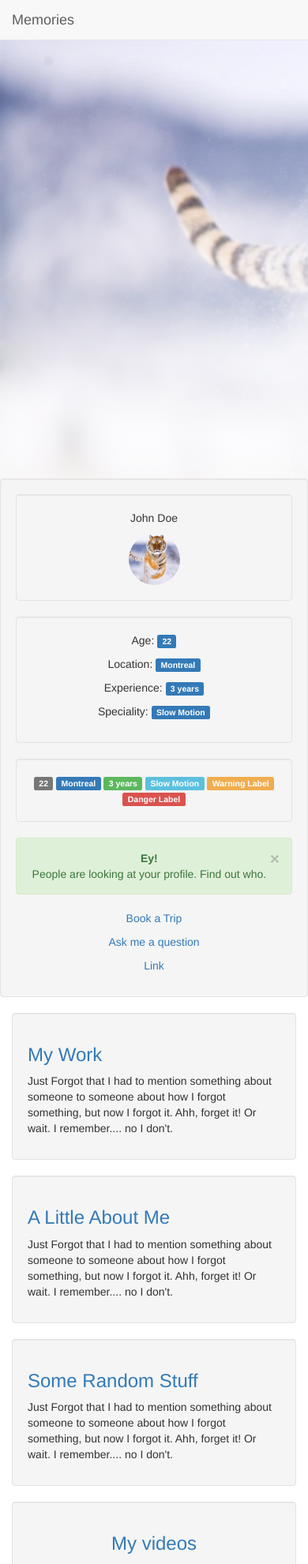
After one commit to francisbr/Memories, a PHP site: page /profile.php in a window 390 px wide; the page is wider, and only the part inside the window is pictured. The commit adds this page. Shown: the top 1981 px of that part at 79% size. Run offline with PHP 8.4, Linux system fonts and the light colour scheme; some libraries are stand-ins or nearby versions.

Commit message:
Page de profil
Premier jet de la page de profil

```diff
--- a/index.php
+++ b/index.php
@@ -60,6 +60,7 @@ video {
         <p>Try to scroll this section and look at the navigation bar while scrolling! Try to scroll this section and look at the navigation bar while scrolling!</p>
     </div>
 
+
 </body>
 
 <?php include "includes/footer.php"; ?>
--- /dev/null
+++ b/profile.php
@@ -0,0 +1,123 @@
+<?php include "includes/header.php"; ?>
+
+<style>
+.profile_pic {
+    width: 65px;
+    height: 65px;
+    background-size: cover;
+    background-repeat: no-repeat;
+    background-position: 50% 50%;
+    margin: 0 auto;
+}
+
+.bg-img {
+    height: 600px;
+    background-position: 50% 30%;
+    background: linear-gradient(transparent, #ffffff), url("tigre.jpg") ;
+    background-size: cover;
+    margin-bottom: -10%;
+}
+</style>
+
+<script>
+$(document).ready(function(){
+    $('[data-toggle="tooltip"]').tooltip();
+});
+</script>
+
+<div class="bg-img"></div>
+
+<div class="container text-center">
+    <div class="row">
+        <div class="col-sm-3 well">
+            <div class="well">
+                <p>John Doe</p>
+                <div class="profile_pic img-circle" style="background-image: url('tigre.jpg');"></div>
+            </div>
+            <div class="well">
+                <p>Age: <span class="label label-primary">22</span></p>
+                <p>Location: <span class="label label-primary">Montreal</span></p>
+                <p>Experience: <span class="label label-primary">3 years</span></p>
+                <p>Speciality: <span class="label label-primary">Slow Motion</span></p>
+
+            </div>
+            <!-- CHOOSE BETWEEN THOSE TWO (OVER & UNDER) -->
+            <div class="well">
+                <span class="label label-default" data-toggle="tooltip" title="Age">22</span>
+                <span class="label label-primary" data-toggle="tooltip" title="Location">Montreal</span>
+                <span class="label label-success" data-toggle="tooltip" title="Experience">3 years</span>
+                <span class="label label-info" data-toggle="tooltip" title="Speciality">Slow Motion</span>
+                <span class="label label-warning">Warning Label</span>
+                <span class="label label-danger">Danger Label</span>
+            </div>
+
+            <div class="alert alert-success fade in out">
+                <a href="#" class="close" data-dismiss="alert" aria-label="close">×</a>
+                <p><strong>Ey!</strong></p>
+                People are looking at your profile. Find out who.
+            </div>
+            <p><a href="#">Book a Trip</a></p>
+            <p><a href="#">Ask me a question</a></p>
+            <p><a href="#">Link</a></p>
+        </div>
+
+        <div class="col-sm-9 ">
+            <div class="row" style="text-align:left;">
+                <div class="col-sm-7">
+                    <div class="well" style="height: 100%">
+                        <h3 class="text-primary">My Work</h3>
+                        <p>Just Forgot that I had to mention something about someone to someone about how I forgot something, but now I forgot it. Ahh, forget it! Or wait. I remember.... no I don't.</p>
+                    </div>
+                </div>
+                <div class="col-sm-5">
+                    <div class="well">
+                        <h3 class="text-primary">A Little About Me</h3>
+                        <p>Just Forgot that I had to mention something about someone to someone about how I forgot something, but now I forgot it. Ahh, forget it! Or wait. I remember.... no I don't.</p>
+                    </div>
+                </div>
+            </div>
+            <div class="row" style="text-align: left;">
+                <div class="col-sm-12">
+                    <div class="well">
+                        <h3 class="text-primary">Some Random Stuff</h3>
+                        <p>Just Forgot that I had to mention something about someone to someone about how I forgot something, but now I forgot it. Ahh, forget it! Or wait. I remember.... no I don't.</p>
+                    </div>
+                </div>
+            </div>
+
+            <div class="row">
+                <div class="col-sm-12">
+                    <div class="well">
+                        <h3 class="text-primary">My videos</h3>
+
+                        <div class="row" style="margin-top: 30px;">
+                            <div class="col-sm-4">
+                                <video class="panel-body video" style="width: 100%; margin: -14.87px; margin-left: 50%; transform: translateX(-50%);" id="bgVideo" loop  muted="" onmouseover="this.play();" onmouseout="this.pause();">
+            						<source src="video1.mp4" type="video/mp4"></source>
+            					</video>
+                            </div>
+                            <div class="col-sm-4">
+                                <video class="panel-body video" style="width: 100%; margin: -14.87px; margin-left: 50%; transform: translateX(-50%);" id="bgVideo" loop  muted="" onmouseover="this.play();" onmouseout="this.pause();">
+            						<source src="video1.mp4" type="video/mp4"></source>
+            					</video>
+                            </div>
+                            <div class="col-sm-4">
+                                <video class="panel-body video" style="width: 100%; margin: -14.87px; margin-left: 50%; transform: translateX(-50%);" id="bgVideo" loop  muted="" onmouseover="this.play();" onmouseout="this.pause();">
+            						<source src="video1.mp4" type="video/mp4"></source>
+            					</video>
+                            </div>
+
+                        </div>
+                    </div>
+                </div>
+            </div>
+        </div>
+    </div>
+</div>
+
+
+
+
+
+
+<?php include "includes/footer.php"; ?>
--- a/search_videograph.php
+++ b/search_videograph.php
@@ -27,7 +27,7 @@
 
 	<div class="row">
 		<div class="col-sm-4">
-			<a href="#" style="color: #000000">
+			<a href="profile.php" style="color: #000000">
 				<div class="panel panel-primary" style="background-color: #000000">
 					<video class="panel-body video" style="width: 100%; margin: -14.87px; margin-left: 50%; transform: translateX(-50%);" id="bgVideo" loop  muted="" onmouseover="this.play();" onmouseout="this.pause();">
 						<source src="video1.mp4" type="video/mp4"></source>
```
Lines whose indentation alone changed are shown as unchanged.
